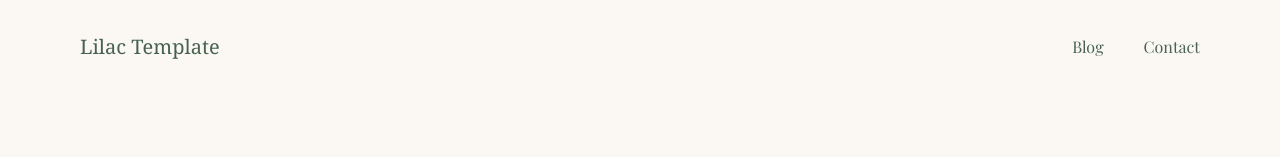
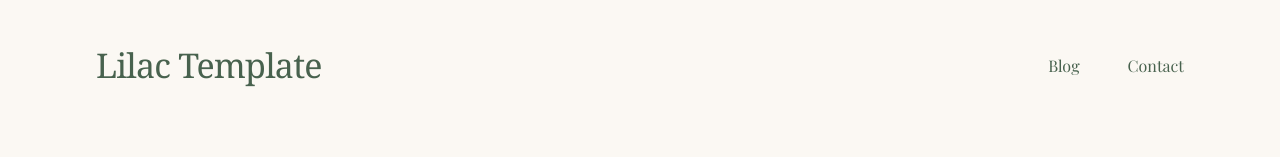
Before and after one commit to jacksyswain/lilca_homepage, a Next.js app: page / in a window 1280 px wide. Shown: the top 157 px of the page. Built offline with nearby package versions, Linux system fonts and the light colour scheme; grey boxes are pictures that could not be loaded.

Commit message:
new update

```diff
--- a/app/components/Header.jsx
+++ b/app/components/Header.jsx
@@ -3,28 +3,48 @@ export default function Header() {
     <header className="bg-cream">
       <div
         className="
-          max-w-[1400px] mx-auto
-          px-6 sm:px-10 lg:px-20
-          py-8
+          max-w-[1600px] mx-auto
+          px-6 sm:px-10 lg:px-24
+          py-10
           flex items-center justify-between
         "
       >
         {/* LEFT LOGO */}
-        <p className="font-serif text-[20px] text-textDark">
+        <p
+          className="
+            font-serif
+            text-[28px]
+            sm:text-[30px]
+            lg:text-[34px]
+            font-medium
+            text-textDark
+            tracking-tight
+          "
+        >
           Lilac Template
         </p>
 
         {/* RIGHT NAV */}
-        <nav className="flex gap-10 text-[16px] text-textDark">
+        <nav className="flex gap-12">
           <a
             href="#"
-            className="hover:opacity-70 transition"
+            className="
+              text-[16px]
+              text-textDark
+              hover:opacity-70
+              transition
+            "
           >
             Blog
           </a>
           <a
             href="#"
-            className="hover:opacity-70 transition"
+            className="
+              text-[16px]
+              text-textDark
+              hover:opacity-70
+              transition
+            "
           >
             Contact
           </a>
```
